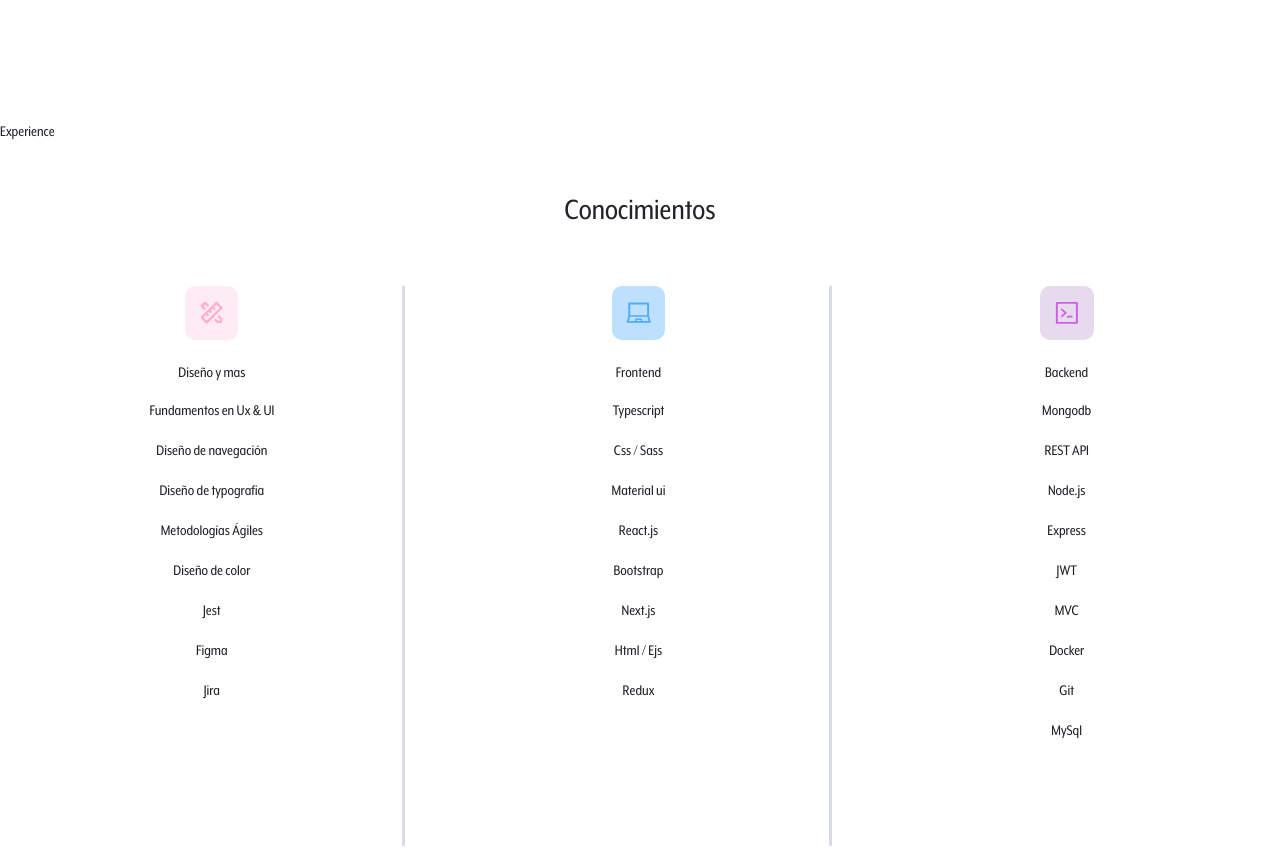
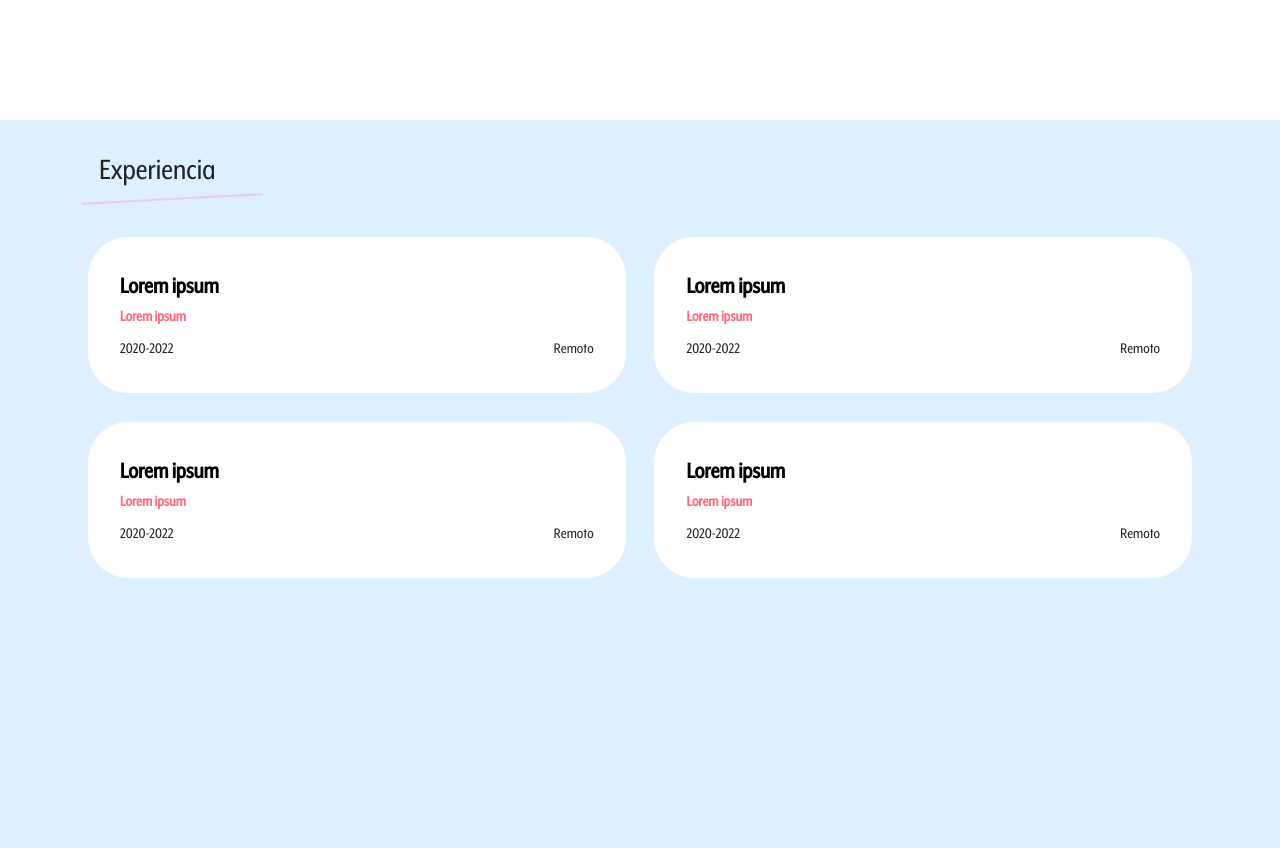
Before and after one commit to matias798/portfolio-nextjs, a Next.js app: page / in a window 1280 px wide. Shown: the part 1820-2668 px from the top of the page. Built offline with nearby package versions, Linux system fonts and the light colour scheme.

Commit message:
added content to experiene component and styles

```diff
--- a/pages/components/Experience.js
+++ b/pages/components/Experience.js
@@ -1,9 +1,60 @@
+import Styles from "../../styles/Experience.module.css";
+
+const ExperienceItems = [
+  {
+    title: "Lorem ipsum",
+    workedAt: "Lorem ipsum",
+    date: "2020-2022",
+    place: "Remoto",
+  },
+  {
+    title: "Lorem ipsum",
+    date: "2020-2022",
+    place: "Remoto",
+    workedAt: "Lorem ipsum",
+  },
+  {
+    title: "Lorem ipsum",
+    date: "2020-2022",
+    place: "Remoto",
+    workedAt: "Lorem ipsum",
+  },
+  {
+    title: "Lorem ipsum",
+    date: "2020-2022",
+    place: "Remoto",
+    workedAt: "Lorem ipsum",
+  },
+];
+
+
+
 const Experience = () => {
-    return (
-      <div>
-      Experience
+  return (
+    <div className={Styles.Bg}>
+      <h2 className={Styles.Title}>Experiencia</h2>
+      <hr className={Styles.Line}></hr>
+      <div className={Styles.Container}>
+        {ExperienceItems.map((item) => {
+          return (
+            <div key={Math.random()} className={Styles.Card}>
+              {/* Title */}
+              <div className={Styles.ItemTitle}>{item.title}</div>
+              {/* worked at  */}
+              <div className={Styles.WorkedAt}>{item.workedAt}</div>
+
+              <div className="d-flex justify-content-between pt-2">
+                {/* Date */}
+                <div className={Styles.Date}>{item.date}</div>
+                {/* Place */}
+                <div className={Styles.Place}>{item.place}</div>
+              </div>
+            </div>
+          );
+        })}
       </div>
-    );
-  };
+    </div>
+  );
+};
 
-  export default Experience;
+export default Experience;
--- /dev/null
+++ b/styles/Experience.module.css
@@ -0,0 +1,64 @@
+.Bg {
+    background-color: #DEF0FF;
+    width: 100%;
+    height: 100vh;
+    margin: 0;
+    padding: 0;
+}
+
+
+.Title {
+    padding-top: 1em;
+    padding-bottom: 0em;
+    padding-left: 3.1em;
+}
+
+.Line {
+    position: absolute;
+    width: 180.59px;
+    height: 0px;
+    margin-left: 5.1em;
+    border-top: 2.5px solid #FF6E80;
+    transform: rotate(-3deg);
+    padding-top: 0;
+    margin-top: 0;
+
+}
+
+
+.Container {
+    display: flex;
+    justify-content: center;
+    flex-wrap: wrap;
+    align-items: center;
+    align-content: center;
+    background-color: #DEF0FF;
+    margin-top: 2em;
+}
+
+.Card {
+    background-color: #FFFFFF;
+    align-content: center;
+    width: 42%;
+    height: 30%;
+    justify-content: center;
+    margin: 0.9em;
+    border-radius: 40px;
+    display: flex;
+    flex-direction: column;
+    padding: 2em;
+}
+
+.ItemTitle {
+    font-size: 1.5em;
+    font-weight: bold;
+    color: #000000;
+    text-align: flex-start;
+}
+
+.WorkedAt {
+    font-size: 1em;
+    font-weight: bold;
+    color: #FF6E80;
+    text-align: flex-start;
+}
```
